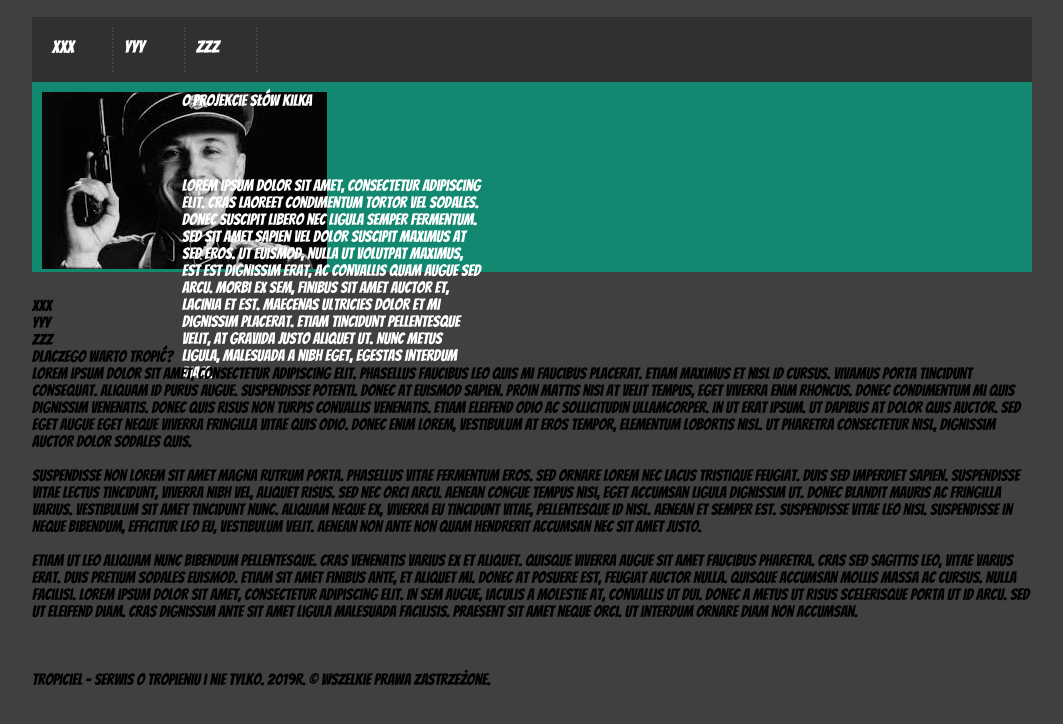
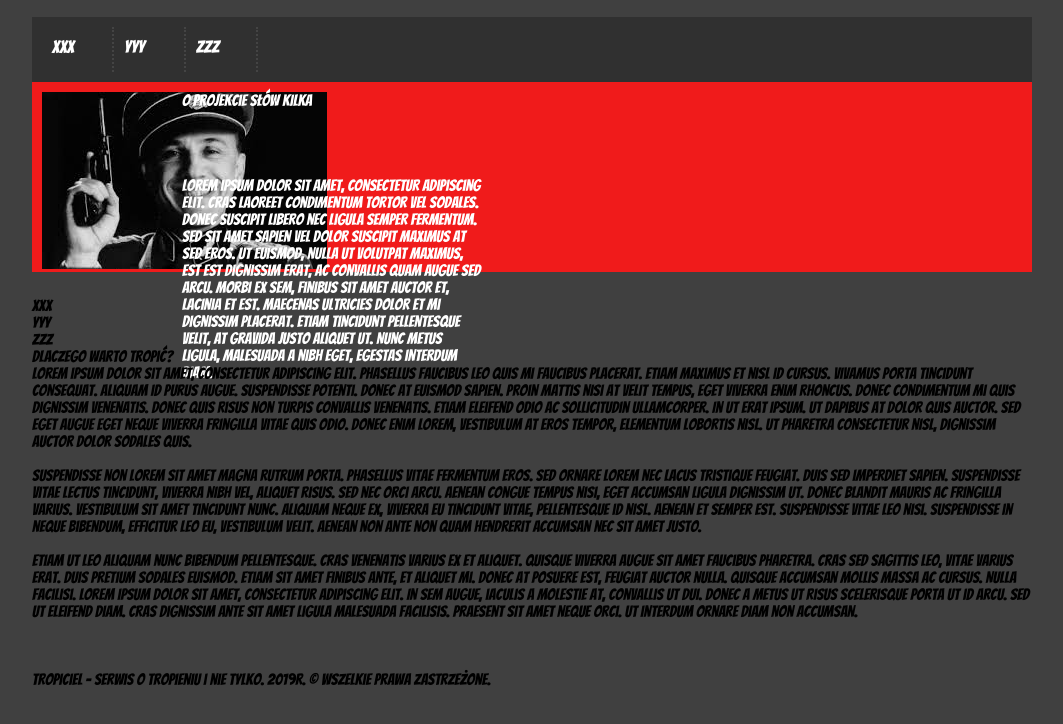
Before and after one commit to szymonalp/tropiciel, a plain HTML site: page tropiciel/index.html in a window 1280 px wide. Shown: the part 70-794 px from the top of the page, without its empty margins (108-1171 px from the left). Drawn offline with Linux system fonts and the light colour scheme.

Commit message:
change topbar color

```diff
--- a/tropiciel/style.css
+++ b/tropiciel/style.css
@@ -27,7 +27,7 @@ padding: 10px;
 }
 #topbar
 {
-   background-color:#128870;
+   background-color:#f01b1b;
    color:white;
    padding: 10px;
    margin-bottom:25px;
```
